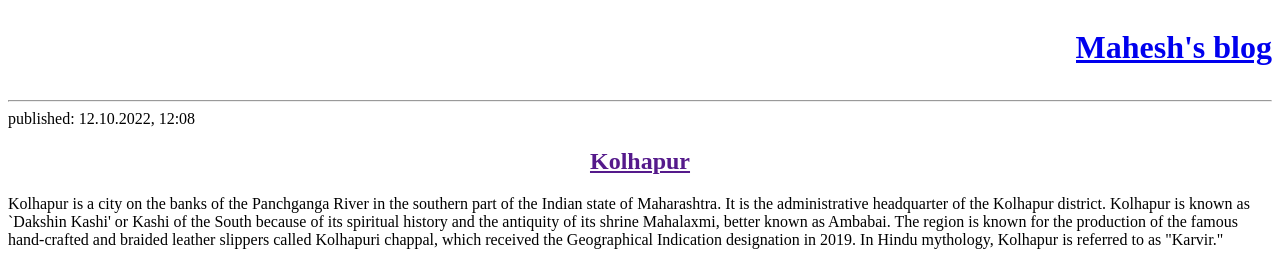
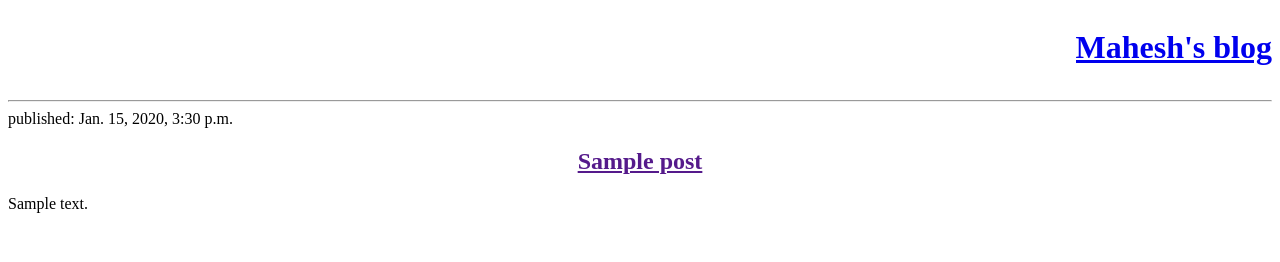
Before and after one commit to jokemahesh/my-first-blog, a Django app: page / in a window 1280 px wide. Shown: the top 262 px of the page. After the commit the page ends 213 px from the top, so only its background shows below. Run offline with Django 3.2, Linux system fonts and the light colour scheme; tables that the repository leaves empty hold one stand-in row (values such as "Sample post").

Commit message:
Modified templates to display posts from database

```diff
--- a/blog/templates/blog/post_list.html
+++ b/blog/templates/blog/post_list.html
@@ -8,25 +8,25 @@
             <marquee behavior="alternate"><h1><a href="/">Mahesh's blog</a></h1></marquee>
         </header>
         <hr>
-        <article>
-            <time>published: 12.10.2022, 12:08</time>
-            <h2 align="middle"><a href="">Kolhapur</a></h2>
-            <p>Kolhapur is a city on the banks of the Panchganga River in the southern part of the Indian state of Maharashtra. It is the administrative headquarter of the Kolhapur district. Kolhapur is known as `Dakshin Kashi' or Kashi of the South because of its spiritual history and the antiquity of its shrine Mahalaxmi, better known as Ambabai. The region is known for the production of the famous hand-crafted and braided leather slippers called Kolhapuri chappal, which received the Geographical Indication designation in 2019. In Hindu mythology, Kolhapur is referred to as "Karvir."</p>
-            <img src="https://www.maharashtratourism.gov.in/documents/38210/111791/Kolhapur.jpg/19bab6a8-edaa-725b-bb0f-532136f007ea?t=1624535544365">
-        </article>
+        {% for post in posts %}
+            <article>
+                <time>published: {{ post.published_date }}</time>
+                <h2 align="middle"><a href="">{{ post.title }}</a></h2>
+                <p>{{ post.text|linebreaksbr }}</p>
+            </article>
+        {% endfor %}
+<!--        <article>-->
+<!--            <time>published: 12.10.2022, 12:08</time>-->
+<!--            <h2><a href="">Mahalaxmi Mandir</a></h2>-->
+<!--            <p>Mahalaxmi Mandir is an important Hindu temple dedicated to Goddess Lakshmi, who resides here as Supreme Mother Mahalakshmi and is worshipped by locals as Ambabai. Goddess Mahalakshmi is the consort of Lord Vishnu and it is customary among Hindus to visit Tirumala Venkateswara Temple, Kolhapur Mahalakshmi Temple and Padmavathi Temple as a yatra (pilgrimage). It is believed that visiting these temples as a pilgrimage helps achieve moksha (salvation).</p>-->
+<!--            <img src="https://c8.alamy.com/zooms/9/52eb2f91055e4aaf9cc084e99c267d5c/erywnb.jpg">-->
+<!--        </article>-->
 
-        <article>
-            <time>published: 12.10.2022, 12:08</time>
-            <h2><a href="">Mahalaxmi Mandir</a></h2>
-            <p>Mahalaxmi Mandir is an important Hindu temple dedicated to Goddess Lakshmi, who resides here as Supreme Mother Mahalakshmi and is worshipped by locals as Ambabai. Goddess Mahalakshmi is the consort of Lord Vishnu and it is customary among Hindus to visit Tirumala Venkateswara Temple, Kolhapur Mahalakshmi Temple and Padmavathi Temple as a yatra (pilgrimage). It is believed that visiting these temples as a pilgrimage helps achieve moksha (salvation).</p>
-            <img src="https://c8.alamy.com/zooms/9/52eb2f91055e4aaf9cc084e99c267d5c/erywnb.jpg">
-        </article>
-
-        <article>
-            <time>published: 12.10.2022, 06:33</time>
-            <h2><a href="">Fort Panhala</a></h2>
-            <p>Panhala fort (also known as Panhalgad and Panhalla (literally "the home of serpents")), is located in Panhala, 20 kilometres northwest of Kolhapur in Maharashtra, India. It is strategically located looking over a pass in the Sahyadri mountain range which was a major trade route from Bijapur in the interior of Maharashtra to the coastal areas. Due to its strategic location, it was the centre of several skirmishes in the Deccan involving the Marathas, the Mughals and the British East India Company, the most notable being the Battle of Pavan Khind. Here, the queen regent of Kolhapur, Tarabai, spent her formative years. Several parts of the fort and the structures within are still intact. It is also called as the 'Fort of Snakes' as it is zigzagged in shape.</p>
-            <img src="https://live-core-api.travalour.com/common/v1/thumbnail/7906dd0e-7671-4c87-9aa2-9095155b520e?format=webp&width=960">
-        </article>
+<!--        <article>-->
+<!--            <time>published: 12.10.2022, 06:33</time>-->
+<!--            <h2><a href="">Fort Panhala</a></h2>-->
+<!--            <p>Panhala fort (also known as Panhalgad and Panhalla (literally "the home of serpents")), is located in Panhala, 20 kilometres northwest of Kolhapur in Maharashtra, India. It is strategically located looking over a pass in the Sahyadri mountain range which was a major trade route from Bijapur in the interior of Maharashtra to the coastal areas. Due to its strategic location, it was the centre of several skirmishes in the Deccan involving the Marathas, the Mughals and the British East India Company, the most notable being the Battle of Pavan Khind. Here, the queen regent of Kolhapur, Tarabai, spent her formative years. Several parts of the fort and the structures within are still intact. It is also called as the 'Fort of Snakes' as it is zigzagged in shape.</p>-->
+<!--            <img src="https://live-core-api.travalour.com/common/v1/thumbnail/7906dd0e-7671-4c87-9aa2-9095155b520e?format=webp&width=960">-->
+<!--        </article>-->
     </body>
 </html>
--- a/blog/views.py
+++ b/blog/views.py
@@ -1,5 +1,8 @@
 from django.shortcuts import render
+from django.utils import timezone
+from .models import Post
 
 # Create your views here.
 def post_list(request):
-    return render(request, 'blog/post_list.html', {})
+    posts = Post.objects.filter(published_date__lte=timezone.now()).order_by('published_date')
+    return render(request, 'blog/post_list.html', {'posts': posts})
```
